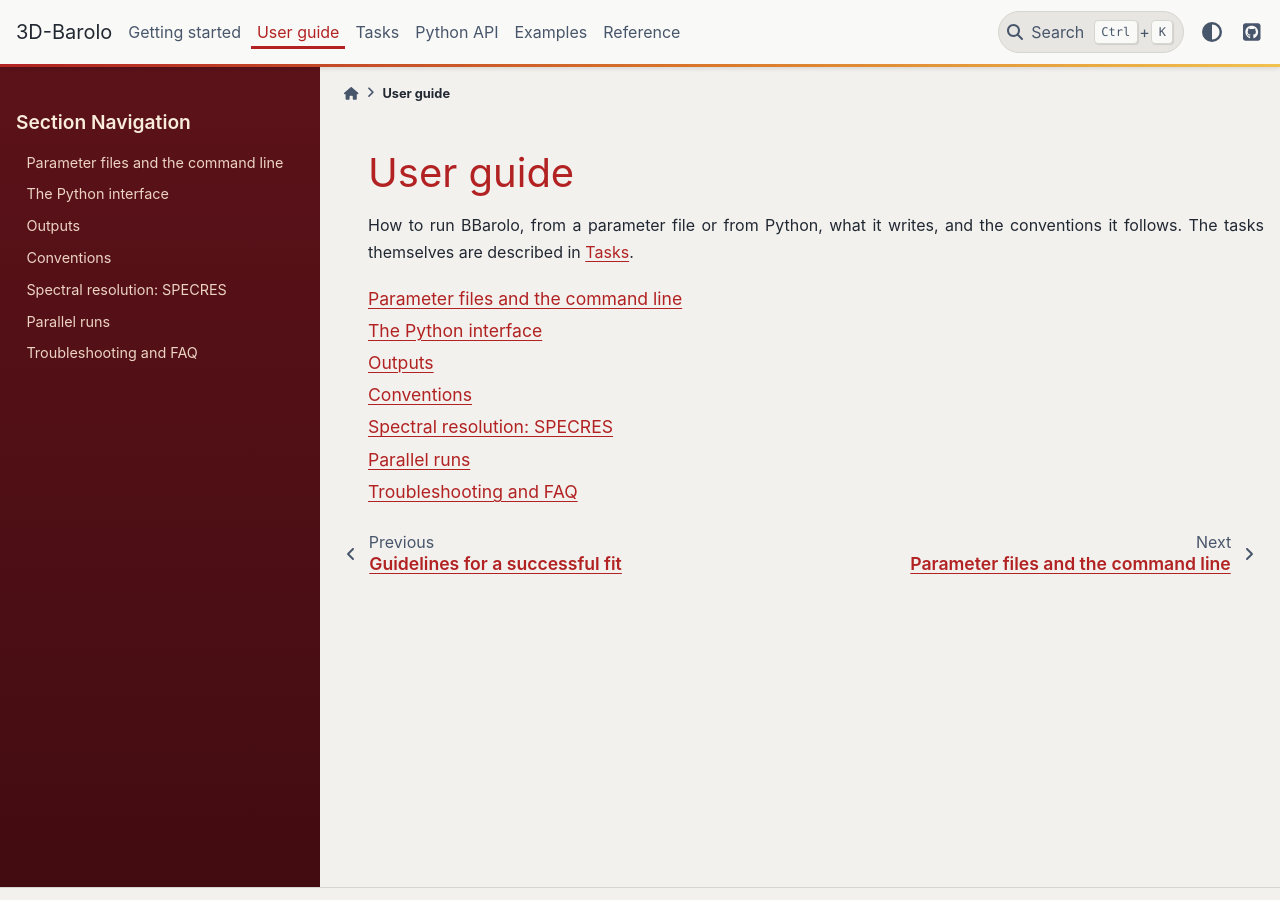
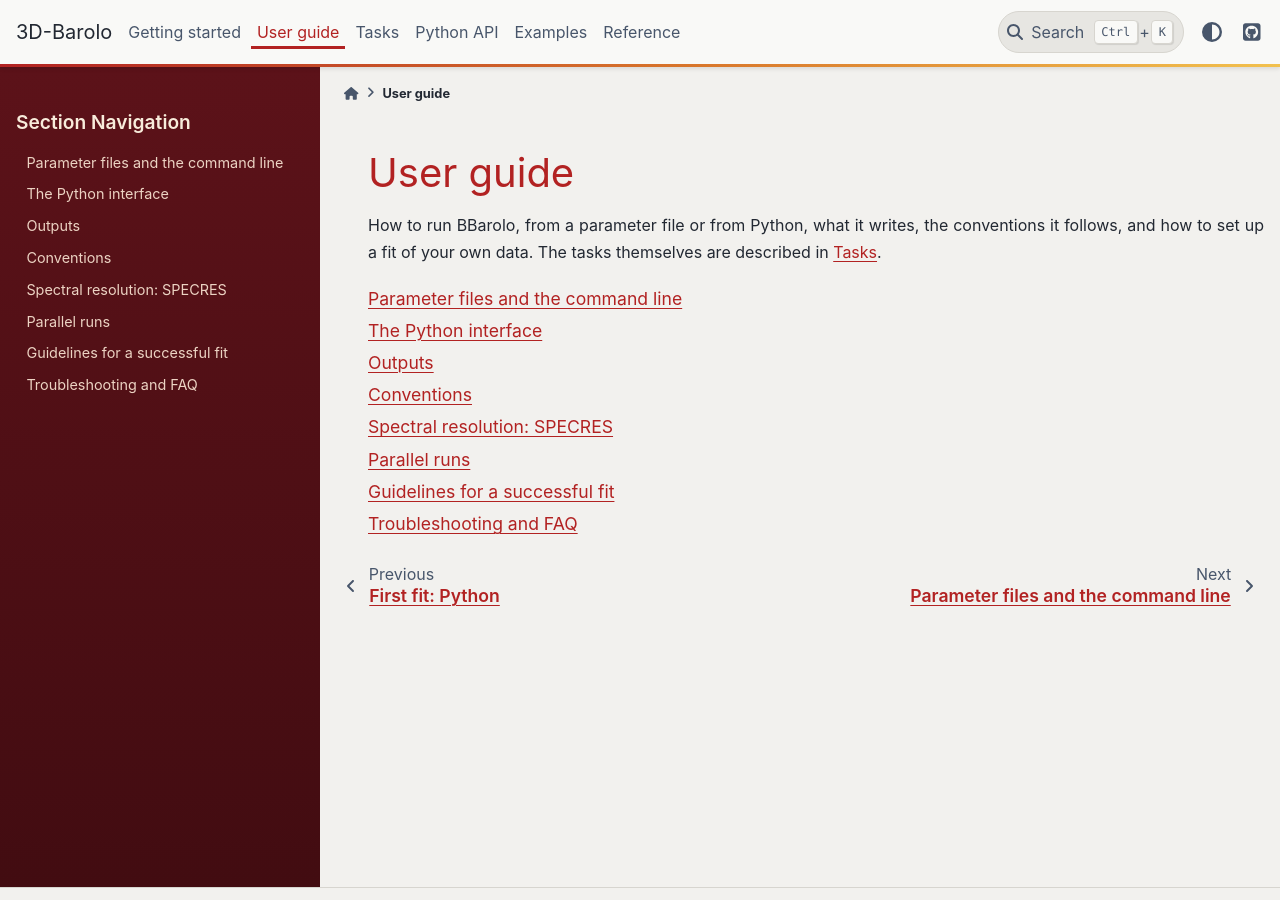
Before and after one commit to editeodoro/bbarolo2, a Sphinx documentation site: the page built from docs/user-guide/index.md, in a window 1280 px wide and 900 px high. Built offline with Sphinx 7.4.7 and the PyData theme 0.15.4, drawn with Linux system fonts in a browser that asks for light colours.

Commit message:
Docs: the guidelines move to the user guide, after Parallel runs
Getting started (its index and both quickstarts) now points to them.

Co-Authored-By: Claude Opus 5.5 <noreply@anthropic.com>

````diff
--- a/docs/getting-started/quickstart-python.md
+++ b/docs/getting-started/quickstart-python.md
@@ -33,3 +33,5 @@ bbarolo.help("free")                            # one parameter
 
 {doc}`../user-guide/python` describes the interface, and {doc}`../api/index` lists the classes of all
 the tasks.
+
+Next, before you fit your own data: the {doc}`guidelines for a successful fit <../user-guide/guidelines>`.
--- a/docs/scripts/make_figures.py
+++ b/docs/scripts/make_figures.py
@@ -617,7 +617,7 @@ def fig_conventions():
 # (end of user guide)
 
 
-# ---------------------------------------------------------------- getting started: guidelines
+# ---------------------------------------------------------------- user guide: guidelines
 def _residual_mock(pa, vrad=0.):
     """A simulated disk for the residual figure: PA (one value or one per ring) and VRAD (km/s)."""
     from bbarolo import SimulatedGalaxyCube
@@ -703,7 +703,7 @@ def fig_residuals():
     cb.set_label("Data $-$ model velocity (km/s)", fontsize=9)
     save(fig, "guidelines_residuals.png")
 
-# (end of getting started)
+# (end of user guide: guidelines)
 
 
 def find_cube(examples):
--- a/docs/user-guide/index.md
+++ b/docs/user-guide/index.md
@@ -1,7 +1,7 @@
 # User guide
 
-How to run BBarolo, from a parameter file or from Python, what it writes, and the conventions it
-follows. The tasks themselves are described in {doc}`../tasks/index`.
+How to run BBarolo, from a parameter file or from Python, what it writes, the conventions it follows,
+and how to set up a fit of your own data. The tasks themselves are described in {doc}`../tasks/index`.
 
 ```{toctree}
 :maxdepth: 1
@@ -12,5 +12,6 @@ outputs
 conventions
 spectral-resolution
 parallel
+guidelines
 troubleshooting
 ```
````
Also changed, not shown: docs/getting-started/index.md (+2 -3 lines), docs/getting-started/quickstart-cli.md (+2 -0 lines), docs/user-guide/guidelines.md (renamed from docs/getting-started/guidelines.md, +2 -2 lines).
